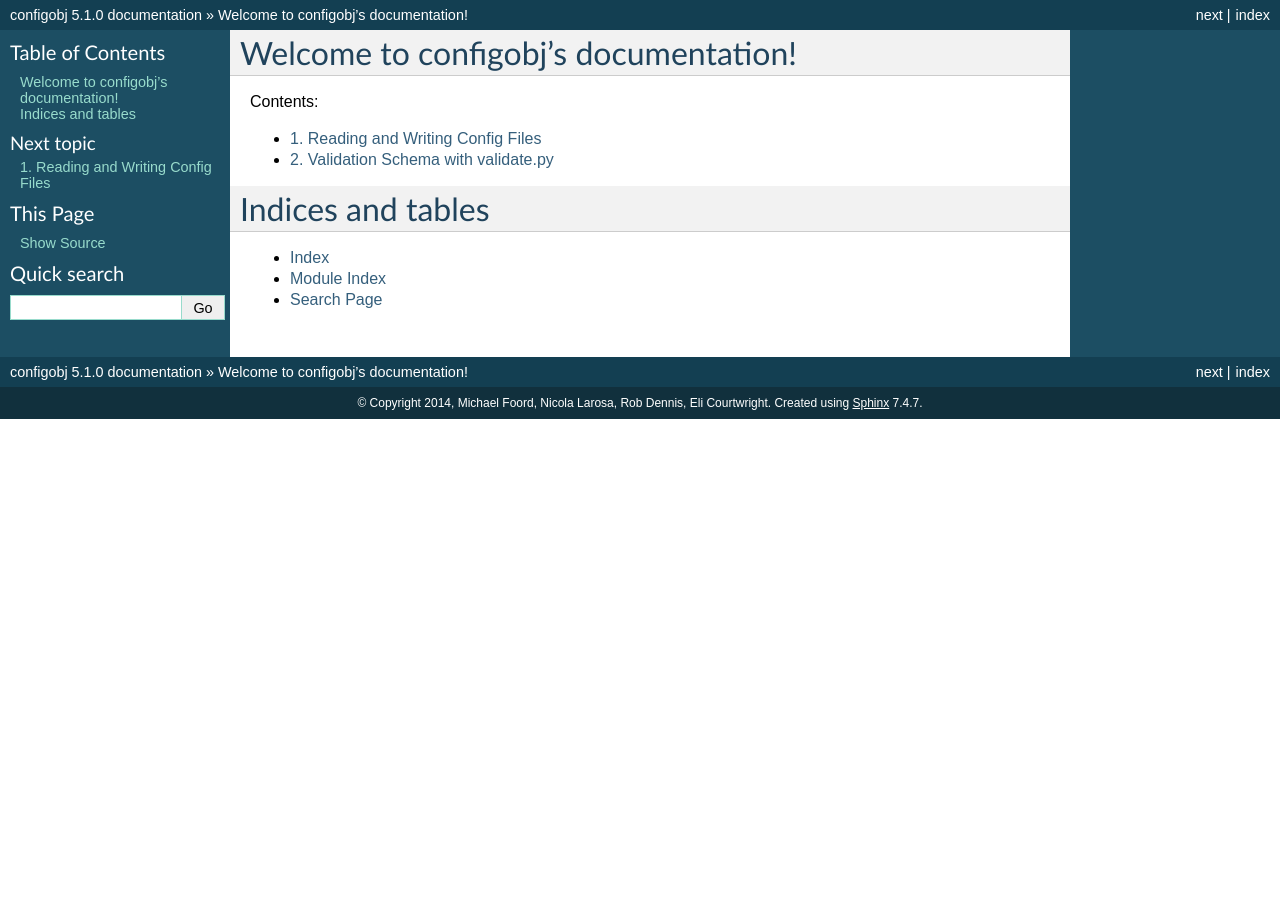
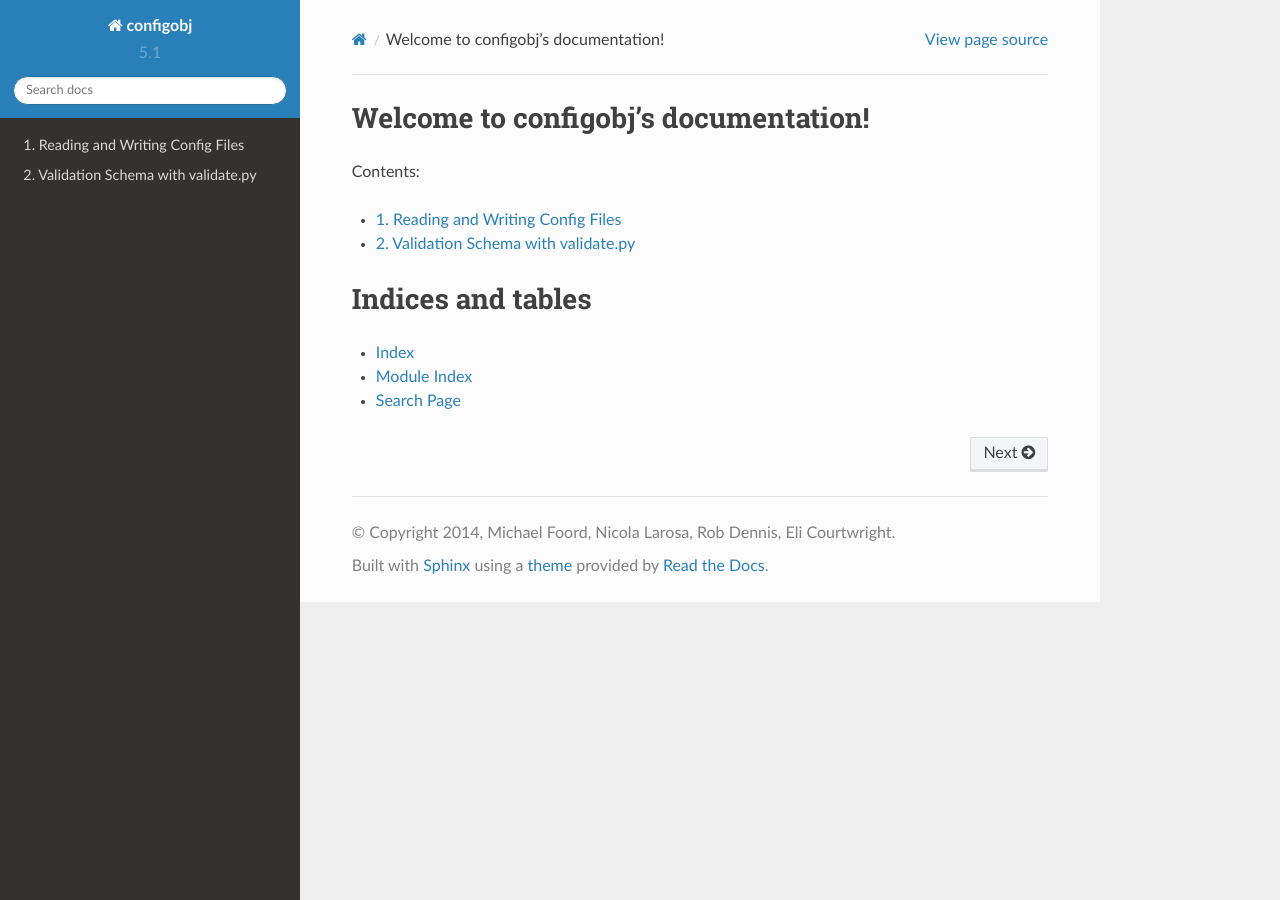
Before and after one commit to DiffSK/configobj, a Sphinx documentation site: the page built from docs/index.rst, in a window 1280 px wide. Built offline with Sphinx 7.4.7 and the Read the Docs theme 2.0.0, drawn with Linux system fonts in a browser that asks for light colours.

Commit message:
use the RTD theme for locally built docs

```diff
--- /dev/null
+++ b/docs/_static/css/custom.css
@@ -0,0 +1,13 @@
+/* Custom styles */
+
+@import url("theme.css");
+
+code, .rst-content tt, .rst-content code {
+    font-size: 95%;
+}
+.note p code, .note div div pre {
+    background-color: #E7F2FC;
+}
+.warning p code, .warning div div pre {
+    background-color: #FFF8DD;
+}
--- a/docs/conf.py
+++ b/docs/conf.py
@@ -20,6 +20,10 @@
 #sys.path.insert(0, os.path.abspath('.'))
 sys.path.insert(0, os.path.abspath(".."))
 sys.path.insert(0, os.path.abspath("../src"))
+
+on_rtd = os.environ.get('READTHEDOCS', None) == 'True'
+if not on_rtd:
+    import sphinx_rtd_theme
 
 # -- General configuration ------------------------------------------------
 
@@ -99,10 +103,15 @@
 
 
 # -- Options for HTML output ----------------------------------------------
+if not on_rtd:
+    # The theme to use for HTML and HTML Help pages.  See the documentation for
+    # a list of builtin themes.
+    html_theme = 'sphinx_rtd_theme'
 
-# The theme to use for HTML and HTML Help pages.  See the documentation for
-# a list of builtin themes.
-html_theme = 'default'
+    # Add any paths that contain custom themes here, relative to this directory.
+    html_theme_path = [sphinx_rtd_theme.get_html_theme_path()]
+
+html_style = 'css/custom.css'
 
 # Theme options are theme-specific and customize the look and feel of a theme
 # further.  For a list of options available for each theme, see the
```
